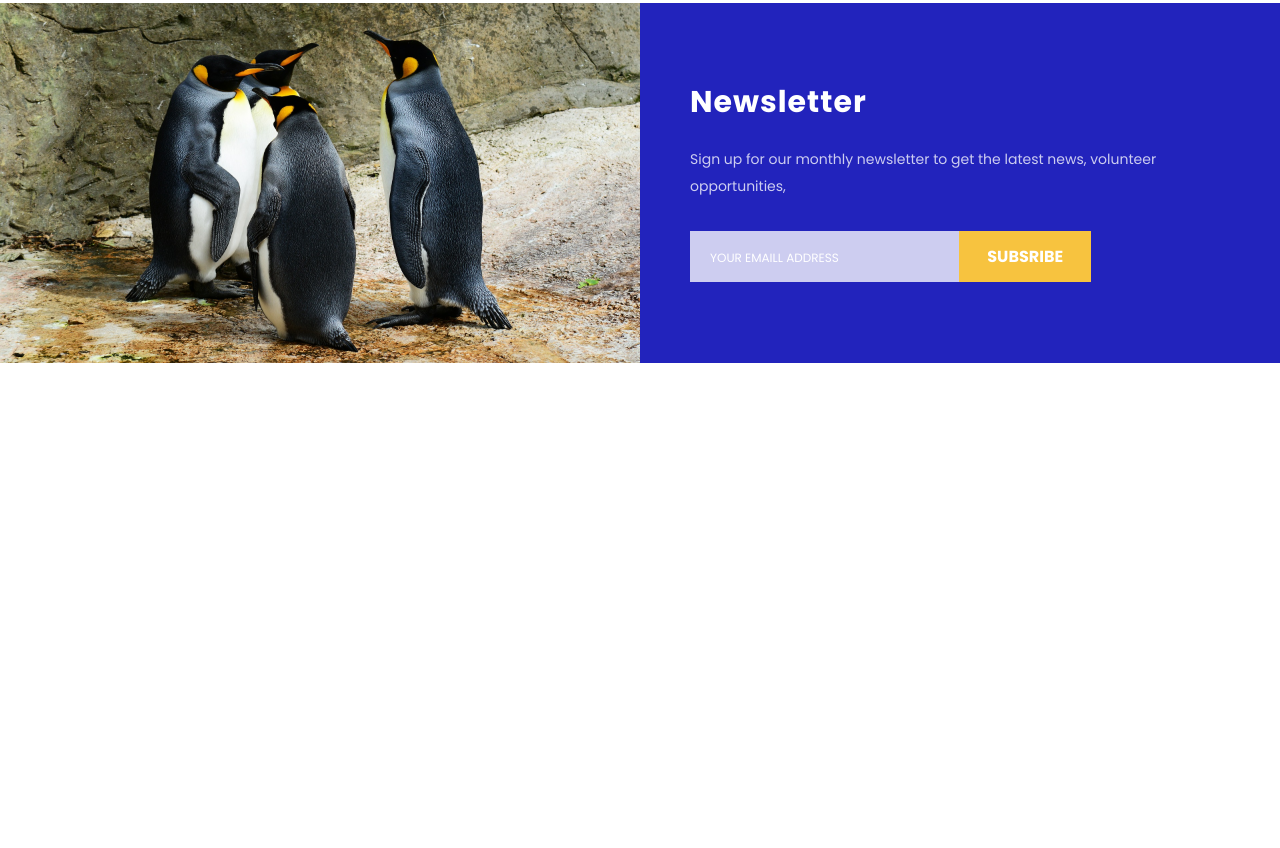
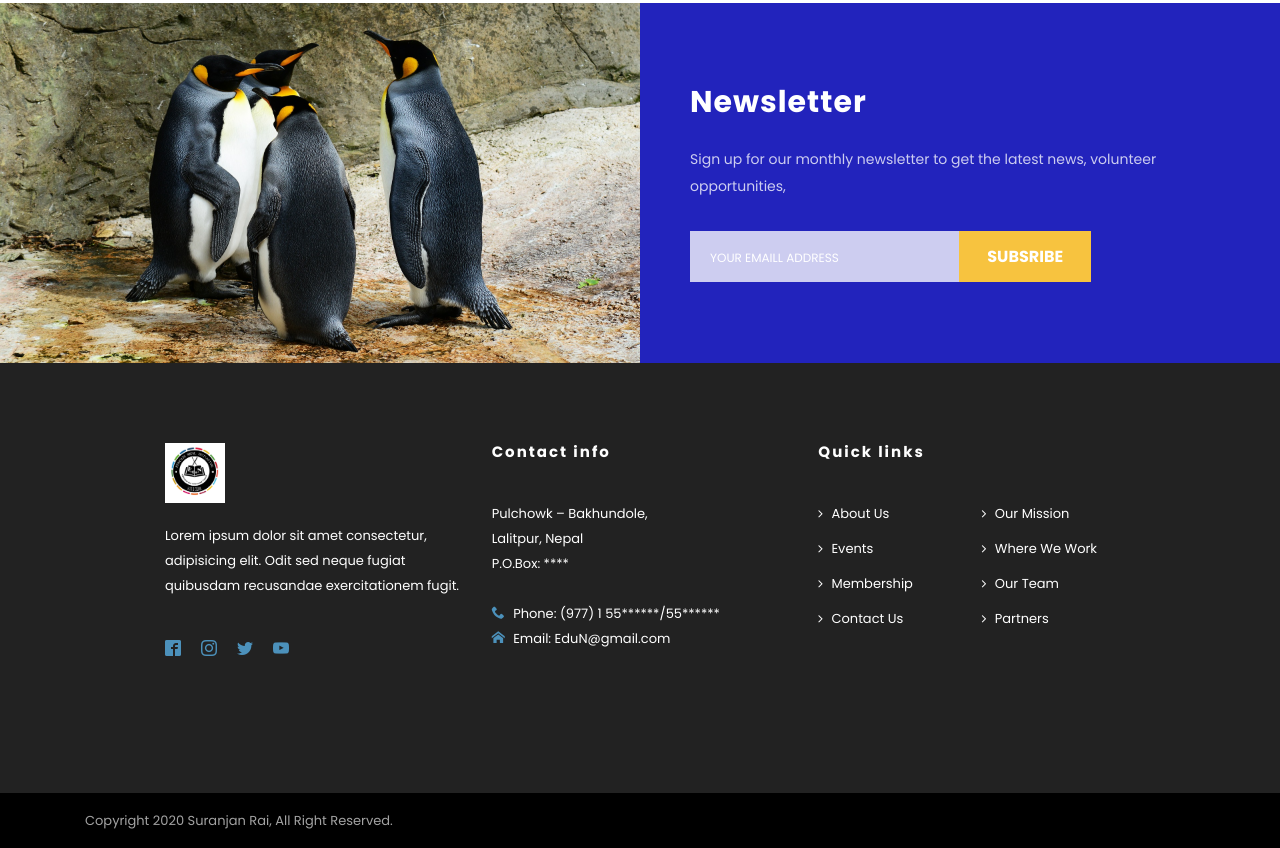
Before and after one commit to Suray54/EDUN, a plain HTML site: page index.html in a window 1280 px wide. Shown: the part 7062-7910 px from the top of the page. Before the commit the page ends 7425 px from the top, so only its background shows below. Drawn offline with nearby package versions, Linux system fonts and the light colour scheme; files whose address does not match are found by name.

Commit message:
again commit

```diff
--- a/index.html
+++ b/index.html
@@ -19,6 +19,7 @@
     <script src="https://cdnjs.cloudflare.com/ajax/libs/popper.js/1.16.0/umd/popper.min.js"></script>
     <script src="https://maxcdn.bootstrapcdn.com/bootstrap/4.4.1/js/bootstrap.min.js"></script>
     <link rel="stylesheet" href="https://cdnjs.cloudflare.com/ajax/libs/font-awesome/4.7.0/css/font-awesome.min.css">
+
     <!-- /bootstrap -->
 
     <!-- Aos -->
@@ -695,7 +696,7 @@
     <!-- Volunteer Start -->
     <div class="container-fluid volunteer">
         <h1 class=" volunteer__heading">
-            Lets make our nepal better <span>together</span>
+            Lets make nepal better <span>together</span>
         </h1>
         <a href="#" class="btn-vol ">Become a volunteer</a>
     </div>
@@ -727,11 +728,78 @@
 
 
     <!-- Footer Part -->
-    <footer class="footer">
+    <footer class="footer container-fluid">
+        <div class="row footer__content">
+            <div class="col-lg-4 footer__content--1">
+                <img src="/img/logo.png" alt="logo">
+                <p class="u-margin-top-small">Lorem ipsum dolor sit amet consectetur, adipisicing elit. Odit sed neque
+                    fugiat quibusdam recusandae
+                    exercitationem fugit.
+                </p>
+                <ul class=" footer__content--1-icons">
+                    <li>
+                        <a href="#">
+                            <i class="icon-facebook2"></i>
+                        </a>
+                    </li>
+                    <li>
+                        <a href="#">
+                            <i class="icon-instagram"></i>
+                        </a>
+                    </li>
+                    <li>
+                        <a href="#">
+                            <i class="icon-twitter"></i>
+                        </a>
+                    </li>
+                    <li>
+                        <a href="#">
+                            <i class="icon-youtube"></i>
+                        </a>
+                    </li>
+                </ul>
 
+            </div>
+            <div class="col-lg-4  footer__content--2">
+                <h3>Contact info</h3>
 
+                <ul class="u-margin-top-middle">
+                    <li> Pulchowk – Bakhundole, </li>
+                    <li> Lalitpur, Nepal </li>
+                    <li> P.O.Box: **** </li>
+                    <br>
+                    <li> <i class="icon-phone"></i> Phone: (977) 1 55******/55****** </li>
+                    <li> <i class="icon-home"></i> Email: EduN@gmail.com</li>
+                </ul>
 
+            </div>
+            <div class="col-lg-2  footer__content--3">
+                <h3>Quick links</h3>
+
+                <ul class="u-margin-top-middle">
+                    <li><i class="fa fa-angle-right"></i> <a href=""> About Us</a></li>
+                    <li><i class="fa fa-angle-right"></i> <a href=""> Events</a></li>
+                    <li><i class="fa fa-angle-right"></i> <a href=""> membership</a></li>
+                    <li><i class="fa fa-angle-right"></i> <a href="">contact us</a></li>
+                </ul>
+            </div>
+            <div class="col-lg-2  footer__content--4">
+                <h3>Quick links</h3>
+                <ul class="u-margin-top-middle">
+                    <li><i class="fa fa-angle-right"></i> <a href=""> our mission</a></li>
+                    <li><i class="fa fa-angle-right"></i> <a href=""> where we work</a></li>
+                    <li><i class="fa fa-angle-right"></i> <a href=""> our team</a></li>
+                    <li><i class="fa fa-angle-right"></i> <a href=""> partners</a></li>
+                </ul>
+            </div>
+        </div>
+        <div class=" row footer__bottom">
+            <div class="container">
+                <p>copyright 2020 Suranjan rai, all right reserved.</p>
+            </div>
+        </div>
     </footer>
+
 
 
     <script>
--- a/sass/layout/_footer.scss
+++ b/sass/layout/_footer.scss
@@ -0,0 +1,102 @@
+.footer {
+  color: $color-white;
+  font-size: 1.3rem;
+  line-height: 25px;
+  &__content {
+    background-color: #222222;
+    padding: 10vh 12% 15vh 12%;
+    &--1 {
+      img {
+        width: 6rem;
+        height: 6rem;
+      }
+      &-icons {
+        margin-top: 4rem;
+        padding: 0;
+        display: flex;
+        align-items: center;
+
+        & i {
+          color: $primary-color;
+          font-size: 1.6rem;
+
+          &:hover {
+            color: $secondary-color;
+          }
+        }
+        & li {
+          margin-right: 20px;
+        }
+      }
+    }
+    &--2 {
+      h3 {
+        font-weight: 700;
+        font-size: 15px;
+        letter-spacing: 2px;
+      }
+      i {
+        margin-right: 5px;
+        color: $primary-color;
+      }
+    }
+    &--3 {
+      h3 {
+        font-weight: 700;
+        font-size: 15px;
+        letter-spacing: 2px;
+      }
+      ul {
+        li {
+          i {
+            margin-right: 5px;
+          }
+          a {
+            text-decoration: none;
+            color: $color-white;
+            text-transform: capitalize;
+            &:hover {
+              color: $secondary-color;
+            }
+          }
+          margin-top: 10px;
+        }
+      }
+    }
+    &--4 {
+      h3 {
+        visibility: hidden;
+        font-weight: 700;
+        font-size: 15px;
+        letter-spacing: 2px;
+      }
+      ul {
+        li {
+          i {
+            margin-right: 5px;
+          }
+          a {
+            text-decoration: none;
+            color: $color-white;
+            text-transform: capitalize;
+            &:hover {
+              color: $secondary-color;
+            }
+          }
+          margin-top: 10px;
+        }
+      }
+    }
+  }
+}
+
+.footer__bottom {
+  background-color: $color-black;
+  padding: 15px;
+  p {
+    color: $color-write;
+    margin: 0;
+    padding: 0;
+    text-transform: capitalize;
+  }
+}
--- a/sass/main.scss
+++ b/sass/main.scss
@@ -14,6 +14,7 @@
 @import "components/member";
 
 @import "layout/top";
+@import "layout/footer";
 @import "layout/navigation";
 @import "layout/stickysocial";
 
```
Also changed, not shown: css/style.css, 1 other file.
